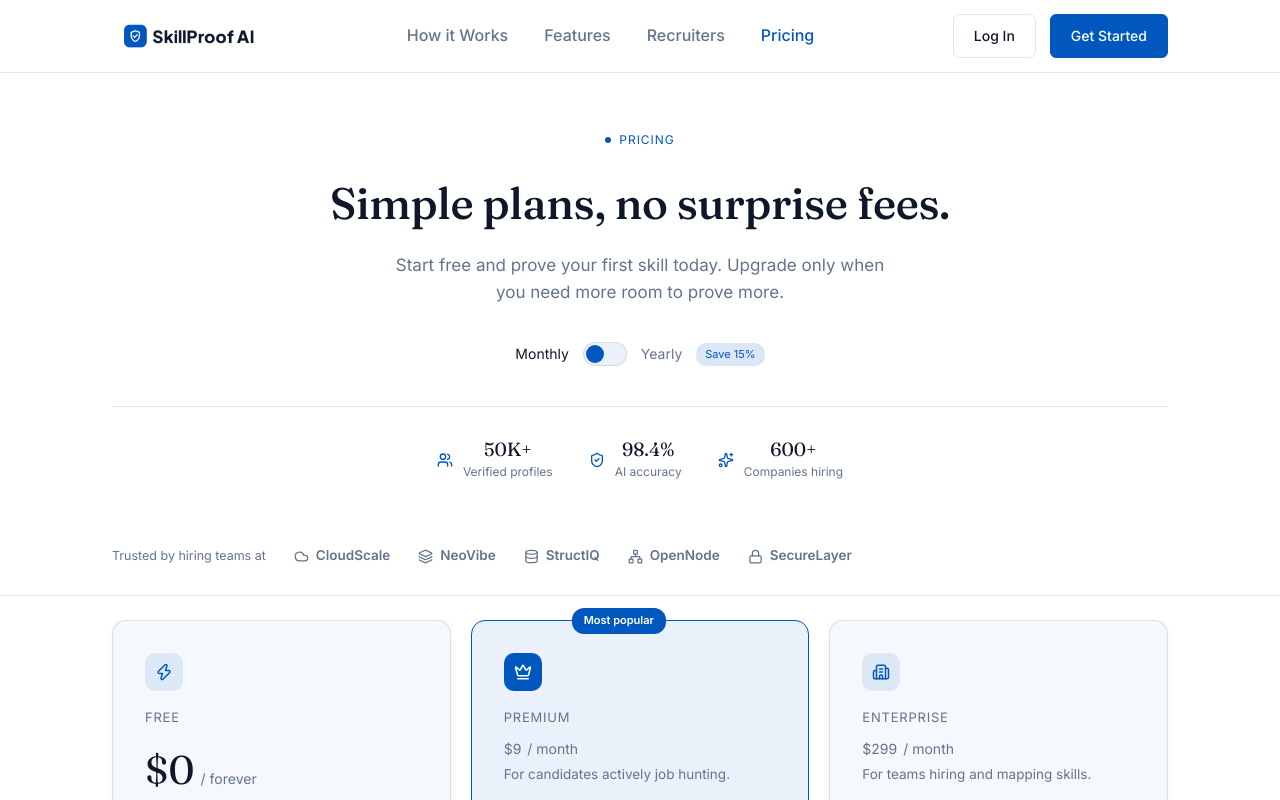
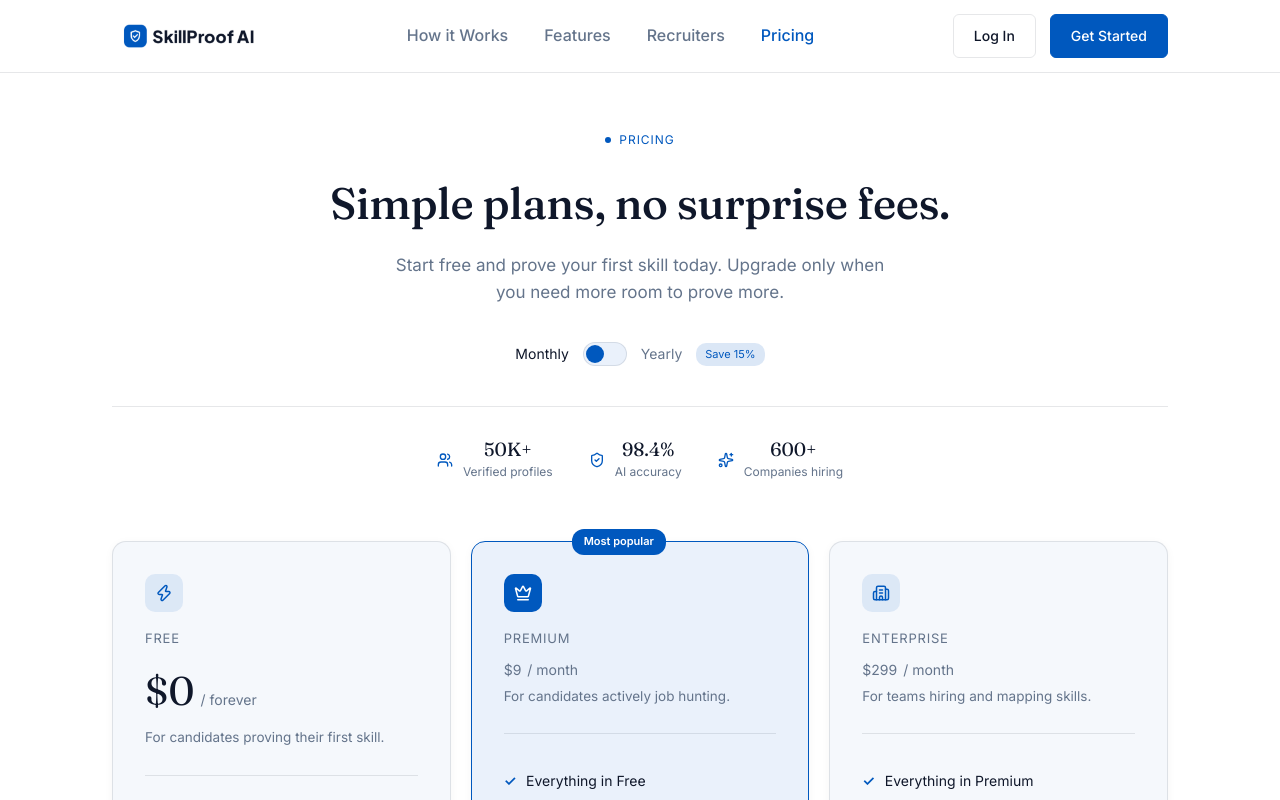
Before and after one commit to mikebishop0/skillproof_ai_frontend, a React (Vite) app: page /pricing in a window 1280 px wide. Shown: the top 800 px of the page. Built offline with nearby package versions, Linux system fonts and the light colour scheme.

Commit message:
Updated pricing page, How It Works page, and added image

```diff
--- a/src/pages/public/PricingPage.tsx
+++ b/src/pages/public/PricingPage.tsx
@@ -141,19 +141,6 @@ export default function PricingPage() {
         </div>
       </header>
 
-      <div className="trusted-strip">
-        <div className="wrap">
-          <span className="trusted-label">Trusted by hiring teams at</span>
-          <div className="trusted-row">
-            {trustedCompanies.map((company) => (
-              <div className="trusted-item" key={company.name}>
-                <company.icon size={15} />
-                {company.name}
-              </div>
-            ))}
-          </div>
-        </div>
-      </div>
 
       <section className="pricing-section">
         <div className="wrap">
--- a/src/pages/public/howItWorksPage.css
+++ b/src/pages/public/howItWorksPage.css
@@ -293,7 +293,7 @@
   display: inline-flex;
   align-items: center;
   gap: 8px;
-  font-size: 12px;
+  font-size: 14px;
   font-weight: 600;
   letter-spacing: 0.08em;
   text-transform: uppercase;
@@ -301,10 +301,10 @@
   margin-bottom: 18px;
 }
 .spai-how .journey-dot {
-  width: 6px;
-  height: 6px;
+  width: 7px;
+  height: 7px;
   border-radius: 50%;
-  background: #6fa8ff;
+  background: #0058be;
 }
 .spai-how .journey-head h2 {
   font-size: 36px;
@@ -339,8 +339,8 @@
   width: 44px;
   height: 44px;
   border-radius: 50%;
-  border: 1.5px solid #0058be;
-  color: #0058be;
+  border: 2px solid #fff;
+  color: #fff;
   display: flex;
   align-items: center;
   justify-content: center;
@@ -352,7 +352,7 @@
 .spai-how .journey-line {
   width: 1.5px;
   flex: 1;
-  background: rgba(111, 168, 255, 0.35);
+  background: #fff;
   margin: 6px 0;
 }
 .spai-how .journey-body {
--- a/src/pages/public/pricingPage.css
+++ b/src/pages/public/pricingPage.css
@@ -224,18 +224,6 @@
     flex-wrap: wrap;
     gap: 22px;
   }
-}
-
-/* TRUSTED STRIP */
-.spai-pricing .trusted-strip {
-  padding: 28px 0;
-  border-bottom: 1px solid var(--spai-line);
-}
-.spai-pricing .trusted-strip .wrap {
-  display: flex;
-  align-items: center;
-  gap: 28px;
-  flex-wrap: wrap;
 }
 .spai-pricing .trusted-label {
   font-size: 12.5px;
```
Also changed, not shown: src/assets/Image 1.jpeg (added).
